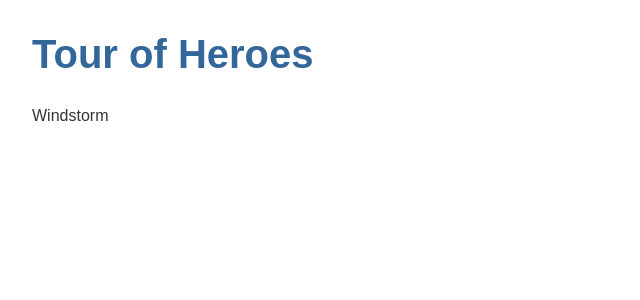
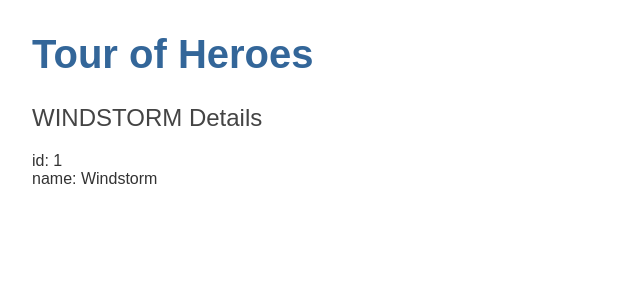
Before and after one commit to nemkin/angular-tour-of-heroes, an Angular app: page / in a window 1280 px wide. Shown: the top 300 px of the page, without its empty margins (0-640 px from the left). Built offline with nearby package versions, Linux system fonts and the light colour scheme.

Commit message:
Add hero class

```diff
--- /dev/null
+++ b/src/app/hero.ts
@@ -0,0 +1,4 @@
+export class Hero {
+  id: number;
+  name: string;
+}
--- a/src/app/heroes/heroes.component.html
+++ b/src/app/heroes/heroes.component.html
@@ -1 +1,3 @@
-{{ hero }}
+<h2>{{ hero.name | uppercase }} Details</h2>
+<div><span>id: </span>{{ hero.id }}</div>
+<div><span>name: </span>{{ hero.name }}</div>
--- a/src/app/heroes/heroes.component.ts
+++ b/src/app/heroes/heroes.component.ts
@@ -1,4 +1,5 @@
 import { Component, OnInit } from '@angular/core';
+import { Hero } from '../hero';
 
 @Component({
   selector: 'app-heroes',
@@ -7,7 +8,10 @@
 })
 export class HeroesComponent implements OnInit {
 
-  hero = 'Windstorm';
+  hero: Hero = {
+    id: 1,
+    name: 'Windstorm',
+  };
 
   constructor() { }
 
```
Also changed, not shown: 1 other file (tests, documents, lock files or other folders).
